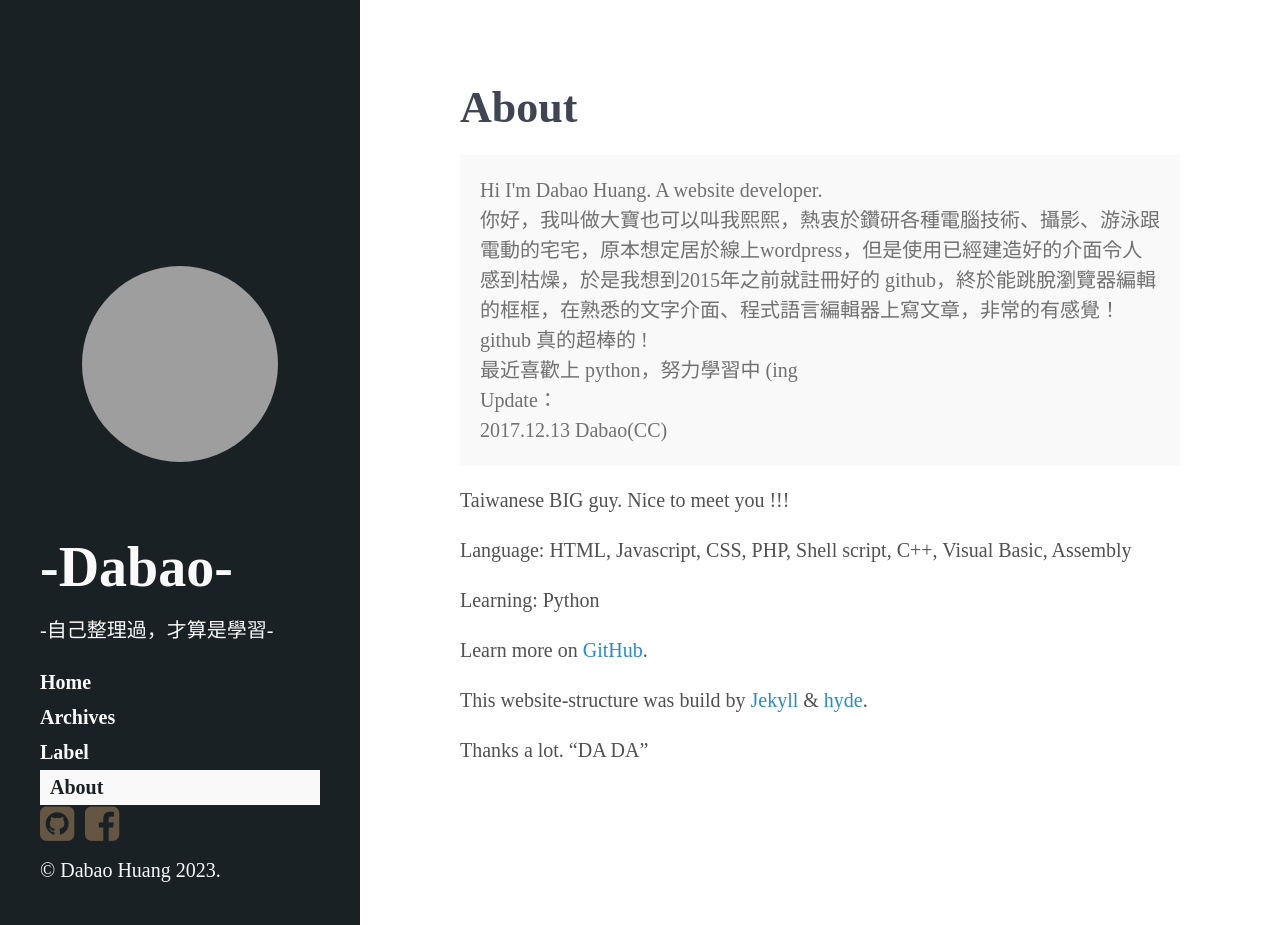
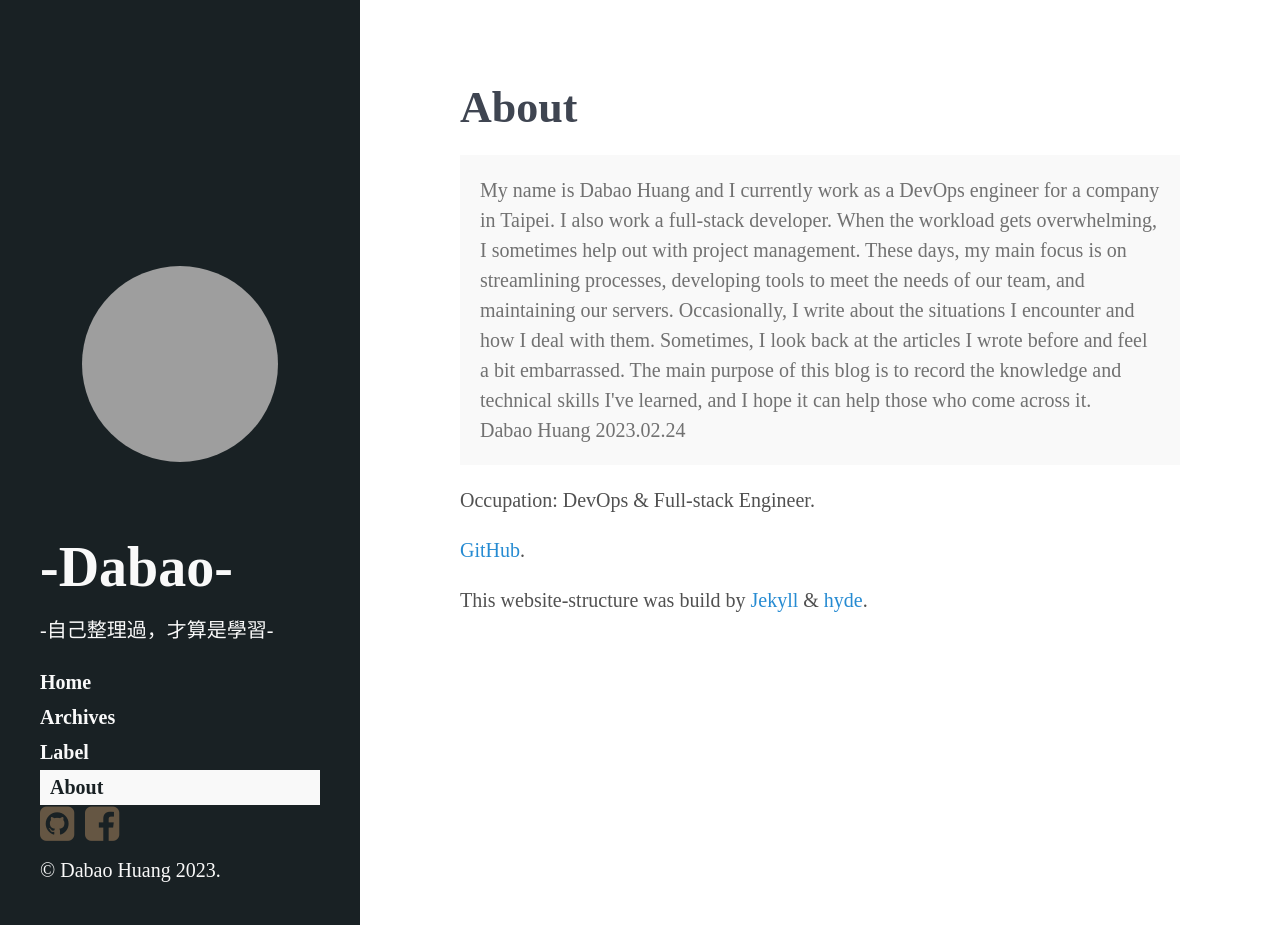
Before and after one commit to DabaoHuang/dabaohuang.github.io, a Jekyll site: the page built from about.md, in a window 1280 px wide and 925 px high. Built offline with Jekyll 4.4.1, drawn with Linux system fonts in a browser that asks for light colours; nearby versions of some CDN libraries; grey boxes are pictures that could not be loaded.

Commit message:
update about me

```diff
--- a/_config.yml
+++ b/_config.yml
@@ -8,7 +8,7 @@
 
 # Setup
 title:            -Dabao-
-tagline:          '開發學習誌'
+tagline:          'Tech blog'
 description:      '-自己整理過，才算是學習-'
 url:              /
 newbaseurl:       https://dabaohuang.github.io
--- a/about.md
+++ b/about.md
@@ -4,27 +4,13 @@
 ---
 
 <p class="message">
-    Hi I'm Dabao Huang. A website developer.
+    My name is Dabao Huang and I currently work as a DevOps engineer for a company in Taipei. I also work a full-stack developer. When the workload gets overwhelming, I sometimes help out with project management. These days, my main focus is on streamlining processes, developing tools to meet the needs of our team, and maintaining our servers. Occasionally, I write about the situations I encounter and how I deal with them. Sometimes, I look back at the articles I wrote before and feel a bit embarrassed. The main purpose of this blog is to record the knowledge and technical skills I've learned, and I hope it can help those who come across it.
     <br>
-    你好，我叫做大寶也可以叫我熙熙，熱衷於鑽研各種電腦技術、攝影、游泳跟電動的宅宅，原本想定居於線上wordpress，但是使用已經建造好的介面令人感到枯燥，於是我想到2015年之前就註冊好的 github，終於能跳脫瀏覽器編輯的框框，在熟悉的文字介面、程式語言編輯器上寫文章，非常的有感覺！
-    <br>
-    github 真的超棒的 !
-    <br>
-    最近喜歡上 python，努力學習中 (ing
-    <br>
-    Update：
-    <br>
-    2017.12.13 Dabao(CC)
+    Dabao Huang 2023.02.24
 </p>
 
-Taiwanese BIG guy. Nice to meet you !!!
+Occupation: DevOps & Full-stack Engineer.
 
-Language: HTML, Javascript, CSS, PHP, Shell script, C++, Visual Basic, Assembly
-
-Learning: Python
-
-Learn more on [GitHub](https://www.github.com/dabaohuang/).
+[GitHub](https://www.github.com/dabaohuang/).
 
 This website-structure was build by [Jekyll](https://jekyllrb.com/) & [hyde](https://github.com/poole/hyde).
-
-Thanks a lot. "DA DA"
```
